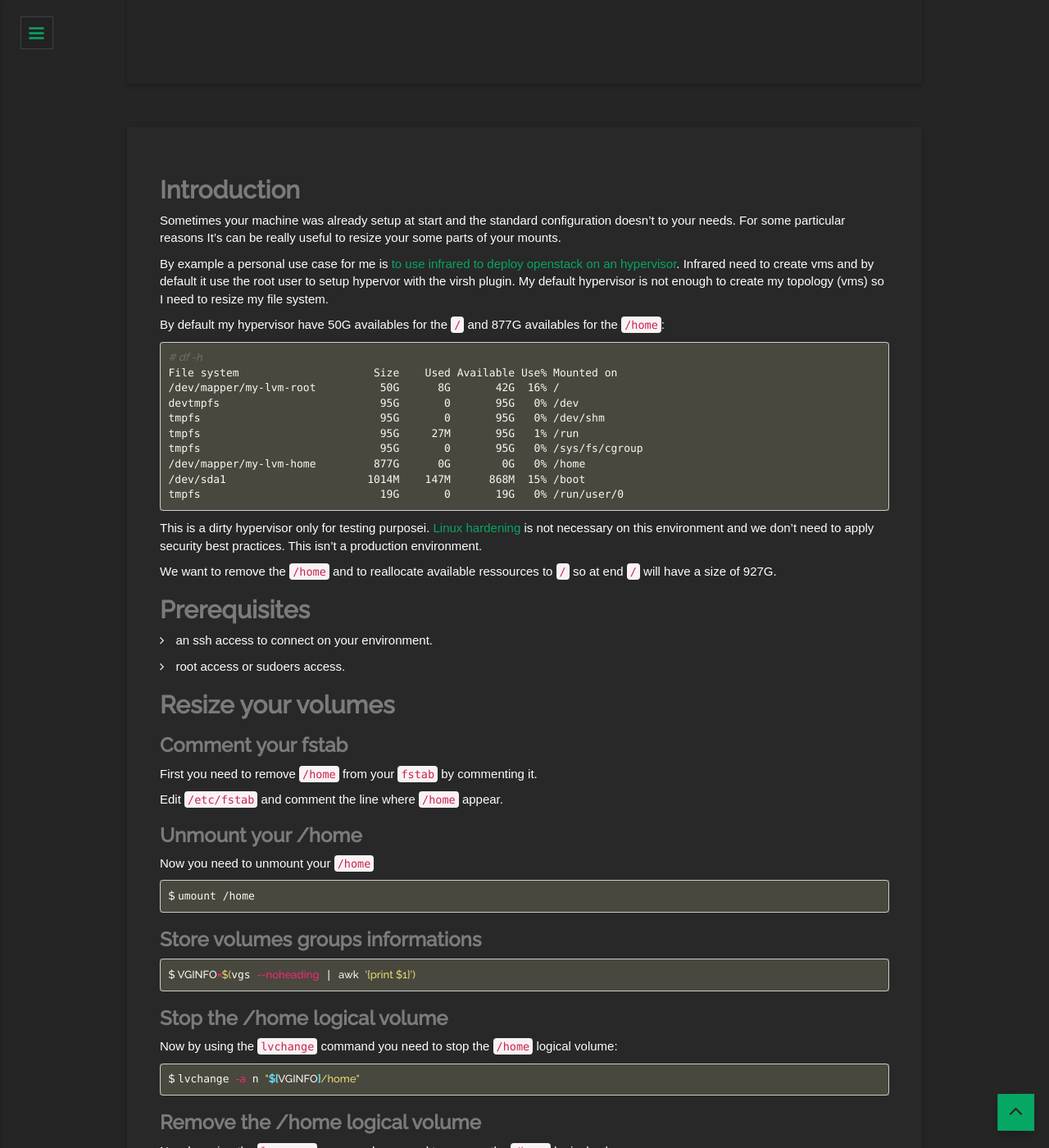
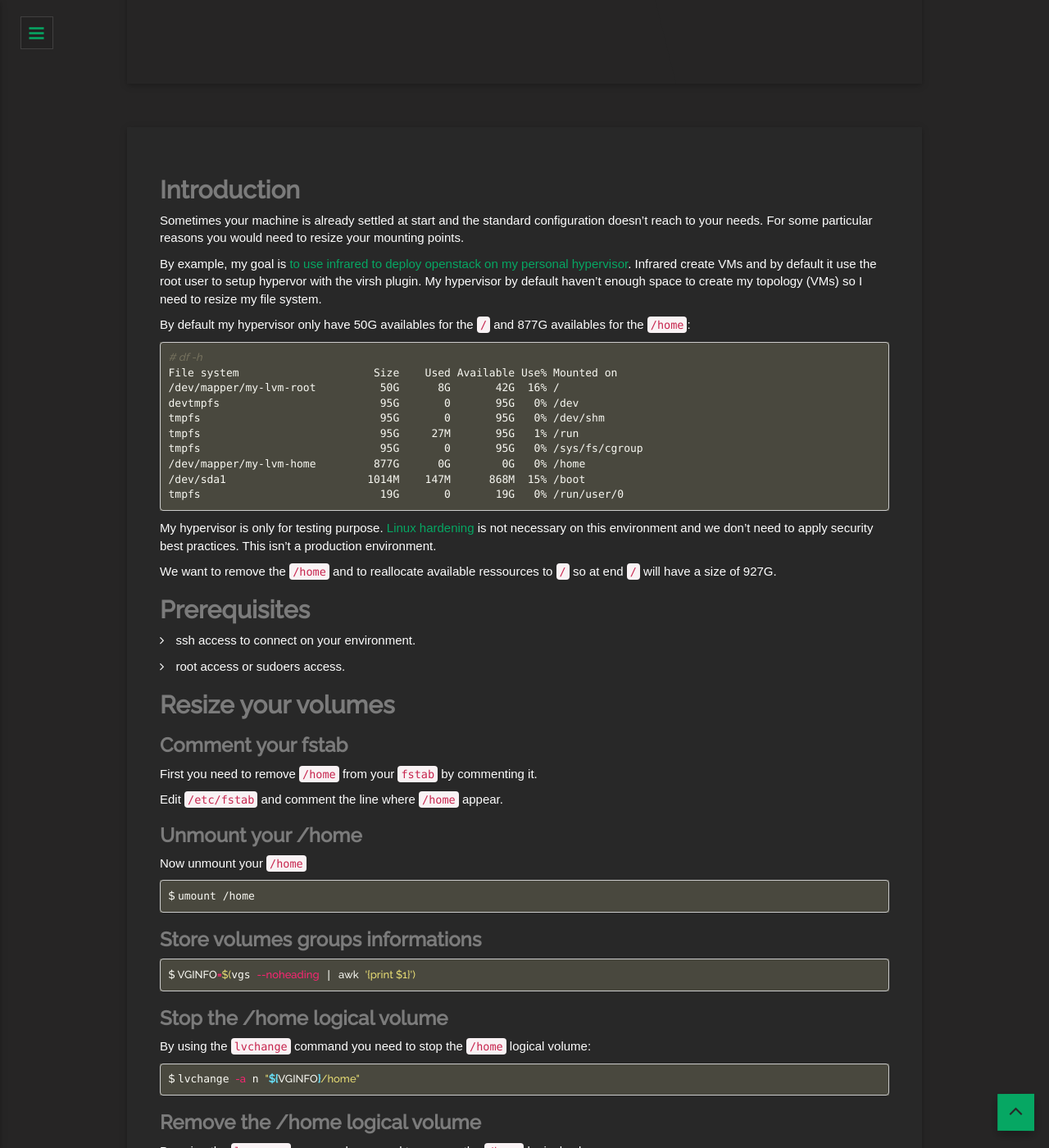
Before and after one commit to 4383/4383.github.io, a Jekyll site: the page built from _posts/2019-2-6-resize-linux-logical-volume.markdown, in a window 1280 px wide and 1400 px high, scrolled down 456 px. Shown: the whole window at 82% size. Built offline with Jekyll 4.4.1, drawn with Linux system fonts in a browser that asks for light colours; nearby versions of some CDN libraries; some web fonts are replaced; some of the changed text lies outside the part shown.

Commit message:
reword some sentences

````diff
--- a/_posts/2019-2-6-resize-linux-logical-volume.markdown
+++ b/_posts/2019-2-6-resize-linux-logical-volume.markdown
@@ -7,16 +7,16 @@ image: datacenter.jpg
 categories: [virtualization, linux, file system, logical, volume, environment]
 ---
 ## Introduction
-Sometimes your machine was already setup at start and the standard configuration
-doesn't to your needs. For some particular reasons It's can be really useful to
-resize your some parts of your mounts.
+Sometimes your machine is already settled at start and the standard
+configuration doesn't reach to your needs.
+For some particular reasons you would need to resize your mounting points.
 
-By example a personal use case for me is [to use infrared to deploy openstack on an hypervisor]({% post_url 2019-2-5-prepare-environment-to-use-red-hat-infrared %}).
-Infrared need to create vms and by default it use the root user to setup hypervor with
-the virsh plugin. My default hypervisor is not enough to create my topology (vms) so
+By example, my goal is [to use infrared to deploy openstack on my personal hypervisor]({% post_url 2019-2-5-prepare-environment-to-use-red-hat-infrared %}).
+Infrared create VMs and by default it use the root user to setup hypervor with
+the virsh plugin. My hypervisor by default haven't enough space to create my topology (VMs) so
 I need to resize my file system.
 
-By default my hypervisor have 50G availables for the `/` and 877G availables for the `/home`:
+By default my hypervisor only have 50G availables for the `/` and 877G availables for the `/home`:
 ```shell
 # df -h
 File system                     Size    Used Available Use% Mounted on
@@ -30,7 +30,7 @@ tmpfs                            95G       0       95G   0% /sys/fs/cgroup
 tmpfs                            19G       0       19G   0% /run/user/0
 ```
 
-This is a dirty hypervisor only for testing purposei. [Linux hardening](https://www.cyberciti.biz/tips/linux-security.html) is not
+My hypervisor is only for testing purpose. [Linux hardening](https://www.cyberciti.biz/tips/linux-security.html) is not
 necessary on this environment and we don't need to apply security best practices.
 This isn't a production environment.
 
@@ -38,7 +38,7 @@ We want to remove the `/home` and to reallocate available ressources to `/` so
 at end `/` will have a size of 927G.
 
 ## Prerequisites
-- an ssh access to connect on your environment.
+- ssh access to connect on your environment.
 - root access or sudoers access.
 
 ## Resize your volumes
@@ -51,7 +51,7 @@ Edit `/etc/fstab` and comment the line where `/home` appear.
 
 ### Unmount your /home
 
-Now you need to unmount your `/home`
+Now unmount your `/home`
 
 ```shell
 $ umount /home
@@ -65,7 +65,7 @@ $ VGINFO=$(vgs --noheading | awk '{print $1}')
 
 ### Stop the /home logical volume
 
-Now by using the `lvchange` command you need to stop the `/home` logical volume:
+By using the `lvchange` command you need to stop the `/home` logical volume:
 
 ```shell
 $ lvchange -a n "${VGINFO}/home"
@@ -73,7 +73,7 @@ $ lvchange -a n "${VGINFO}/home"
 
 ### Remove the /home logical volume
 
-Now by using the `lvremove` command you need to remove the `/home` logical volume:
+By using the `lvremove` command you need to remove the `/home` logical volume:
 
 ```shell
 $ lvremove "${VGINFO}/home"
````
